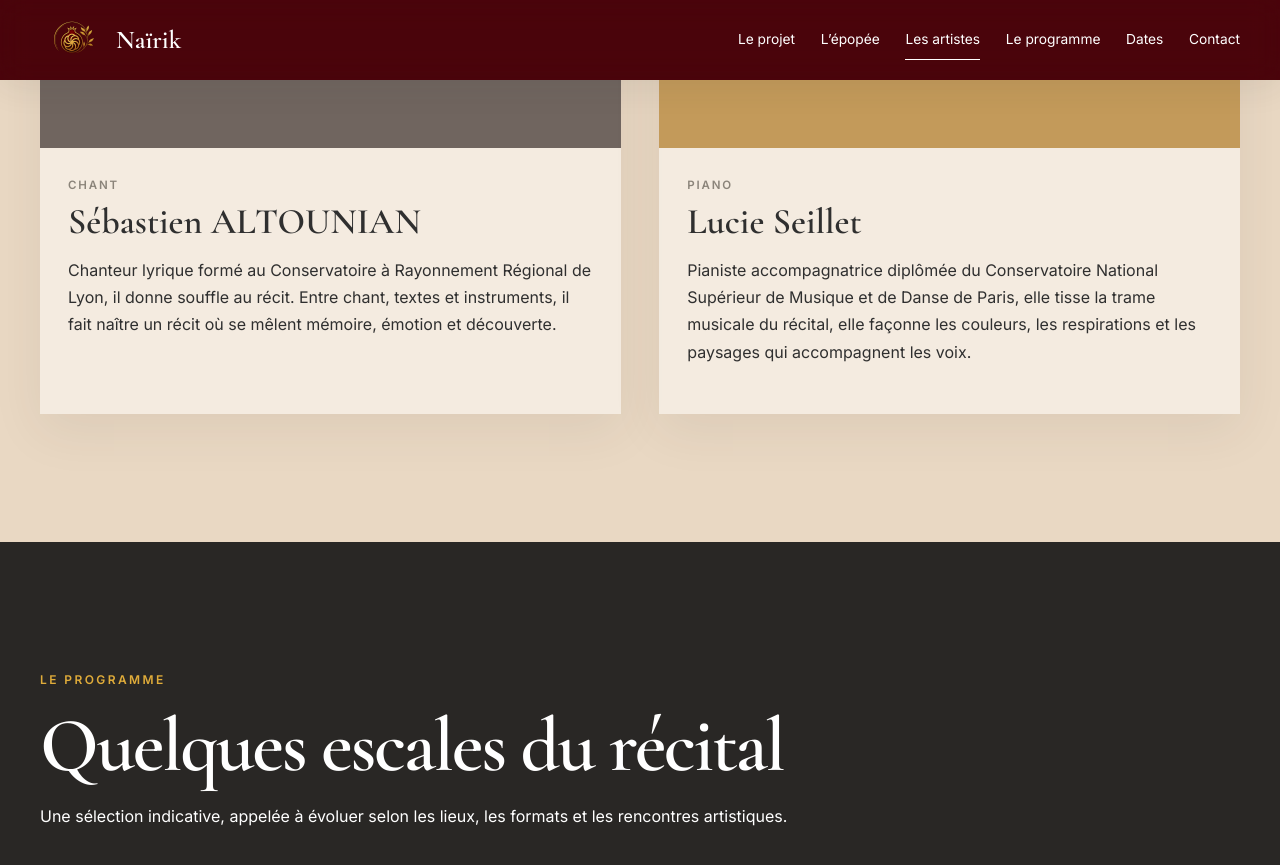
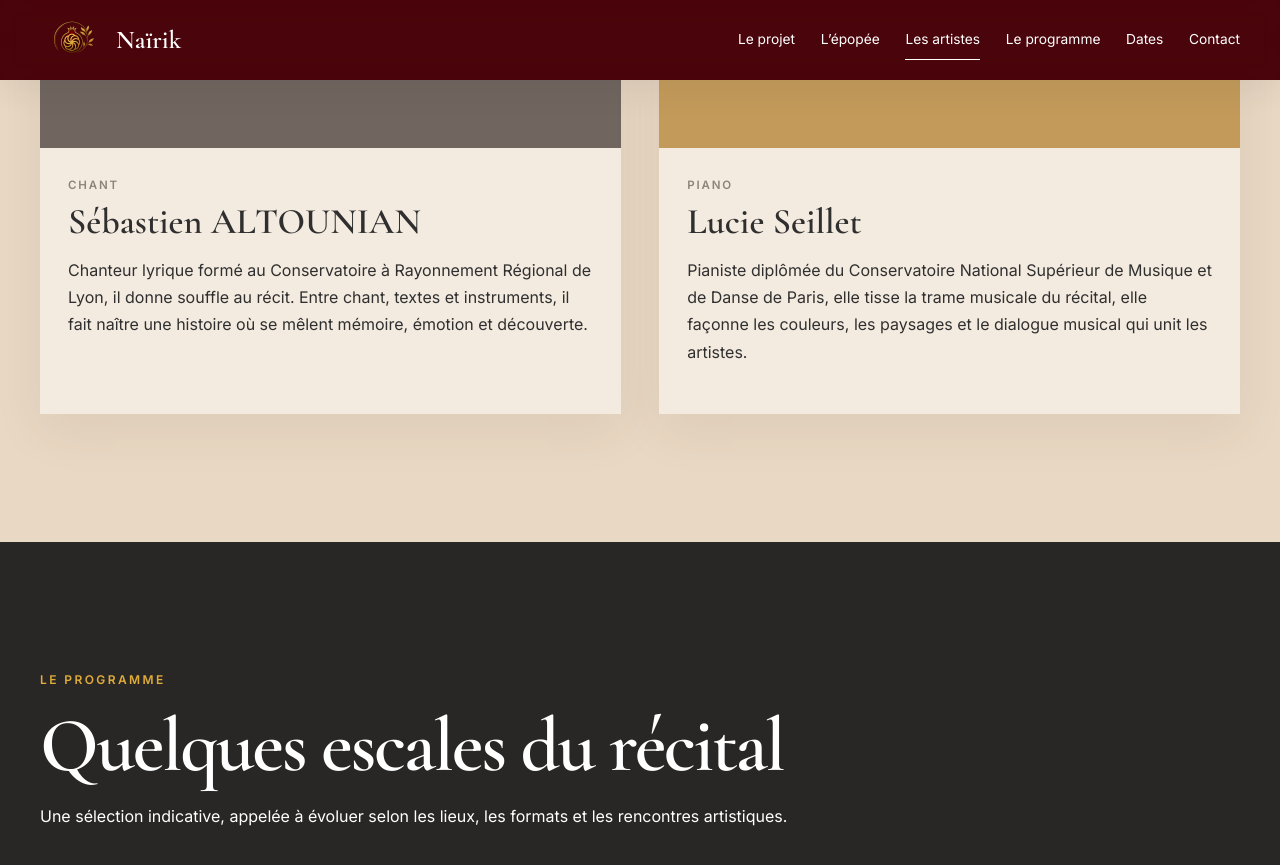
Before and after one commit to Deathura/deathura.github.io, a Jekyll site: the page nairik/index.html, which Jekyll copies as it is, in a window 1280 px wide and 900 px high, scrolled down 4858 px. Shown: the top 865 px of the window. Built offline with Jekyll 4.4.1, drawn with Linux system fonts in a browser that asks for light colours; some of the changed text lies outside the part shown.

Commit message:
correction in html doc (spelling, texts, etc.)

```diff
--- a/nairik/index.html
+++ b/nairik/index.html
@@ -187,8 +187,7 @@
               <p class="artist-role">Chant</p>
               <h3>Sébastien ALTOUNIAN</h3>
               <p>Chanteur lyrique formé au Conservatoire à Rayonnement Régional de Lyon, il donne souffle au récit.
-                Entre
-                chant, textes et instruments, il fait naître un récit où se mêlent mémoire, émotion et découverte.</p>
+                Entre chant, textes et instruments, il fait naître une histoire où se mêlent mémoire, émotion et découverte.</p>
             </div>
           </article>
 
@@ -198,9 +197,8 @@
             <div class="artist-card-content">
               <p class="artist-role">Piano</p>
               <h3>Lucie Seillet</h3>
-              <p>Pianiste accompagnatrice diplômée du Conservatoire National Supérieur de Musique et de Danse de Paris,
-                elle tisse la trame musicale du récital, elle façonne les couleurs, les respirations et les paysages qui
-                accompagnent les voix.</p>
+              <p>Pianiste diplômée du Conservatoire National Supérieur de Musique et de Danse de Paris,
+                elle tisse la trame musicale du récital, elle façonne les couleurs, les paysages et le dialogue musical qui unit les artistes.</p>
             </div>
           </article>
         </div>
@@ -268,7 +266,7 @@
             <a class="button button-small button-disabled" href="#" aria-disabled="true" tabindex="-1">Bientôt disponible</a>
           </article>
         </div> -->
-        <p class="dates-note reveal">Les futures dates seront prochainement annoncées.</p>
+        <p class="dates-note reveal">Les dates seront annoncées prochainement</p>
       </div>
     </section>
 
```
Also changed, not shown: other parts of nairik/index.html (+1 -1 lines).
